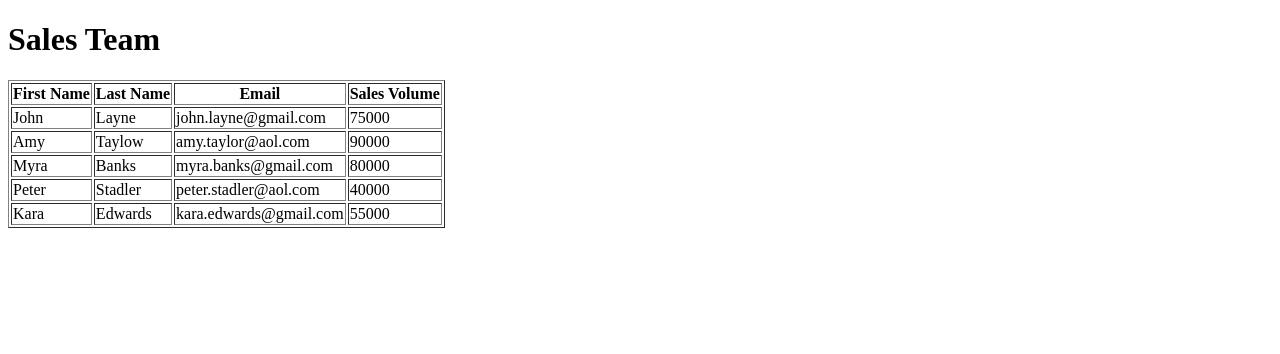
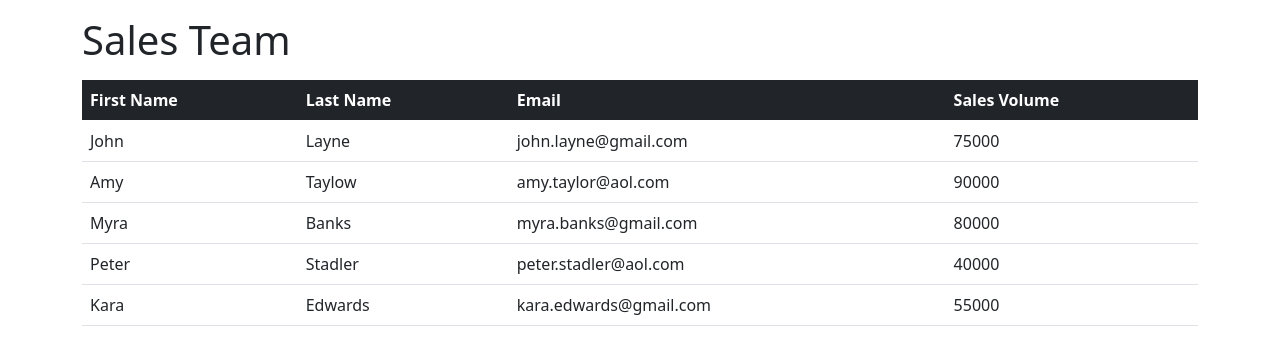
Before and after one commit to bthank/sales-project-angular-demo, an Angular app: page / in a window 1280 px wide. Shown: the top 354 px of the page. Built offline with nearby package versions, Linux system fonts and the light colour scheme.

Commit message:
Added bootstrap to html page

```diff
--- a/src/app/app.component.html
+++ b/src/app/app.component.html
@@ -1,3 +1,6 @@
-<h1>Sales Team</h1>
+<div class="container">
+  <!-- margin top 3 and margin bottom 3 -->
+  <h1 class="mt-3 mb-3">Sales Team</h1>
 
-<app-sales-person-list></app-sales-person-list>
+  <app-sales-person-list></app-sales-person-list>
+</div>
--- /dev/null
+++ b/src/app/sales-person-list/sales-person-list-bootstrap.component.html
@@ -0,0 +1,18 @@
+<table class="table table-hover">
+  <thead class="table-dark">
+    <tr>
+      <th>First Name</th>
+      <th>Last Name</th>
+      <th>Email</th>
+      <th>Sales Volume</th>
+    </tr>
+  </thead>
+  <tbody>
+    <tr *ngFor="let tempSalesPerson of salesPersonList">
+      <td>{{ tempSalesPerson.firstName }}</td>
+      <td>{{ tempSalesPerson.lastName }}</td>
+      <td>{{ tempSalesPerson.email }}</td>
+      <td>{{ tempSalesPerson.salesVolume }}</td>
+    </tr>
+  </tbody>
+</table>
--- a/src/app/sales-person-list/sales-person-list.component.ts
+++ b/src/app/sales-person-list/sales-person-list.component.ts
@@ -3,7 +3,7 @@ import { SalesPerson } from './sales-person';
 
 @Component({
   selector: 'app-sales-person-list',
-  templateUrl: './sales-person-list.component.html',
+  templateUrl: './sales-person-list-bootstrap.component.html',
   styleUrls: ['./sales-person-list.component.css']
 })
 export class SalesPersonListComponent implements OnInit {
--- a/src/index.html
+++ b/src/index.html
@@ -1,11 +1,22 @@
-<!doctype html>
+<!DOCTYPE html>
 <html lang="en">
   <head>
-  <meta charset="utf-8">
+    <meta charset="utf-8" />
+
+    <meta name="viewport" content="width=device-width, initial-scale=1" />
+
+    <!-- Bootstrap CSS -->
+    <link
+      href="https://cdn.jsdelivr.net/npm/bootstrap@5.0.2/dist/css/bootstrap.min.css"
+      rel="stylesheet"
+      integrity="sha384-EVSTQN3/azprG1Anm3QDgpJLIm9Nao0Yz1ztcQTwFspd3yD65VohhpuuCOmLASjC"
+      crossorigin="anonymous"
+    />
+
     <title>SalesProject</title>
-  <base href="/">
-  <meta name="viewport" content="width=device-width, initial-scale=1">
-  <link rel="icon" type="image/x-icon" href="favicon.ico">
+    <base href="/" />
+
+    <link rel="icon" type="image/x-icon" href="favicon.ico" />
   </head>
   <body>
     <app-root></app-root>
```
Lines whose indentation alone changed are shown as unchanged.
